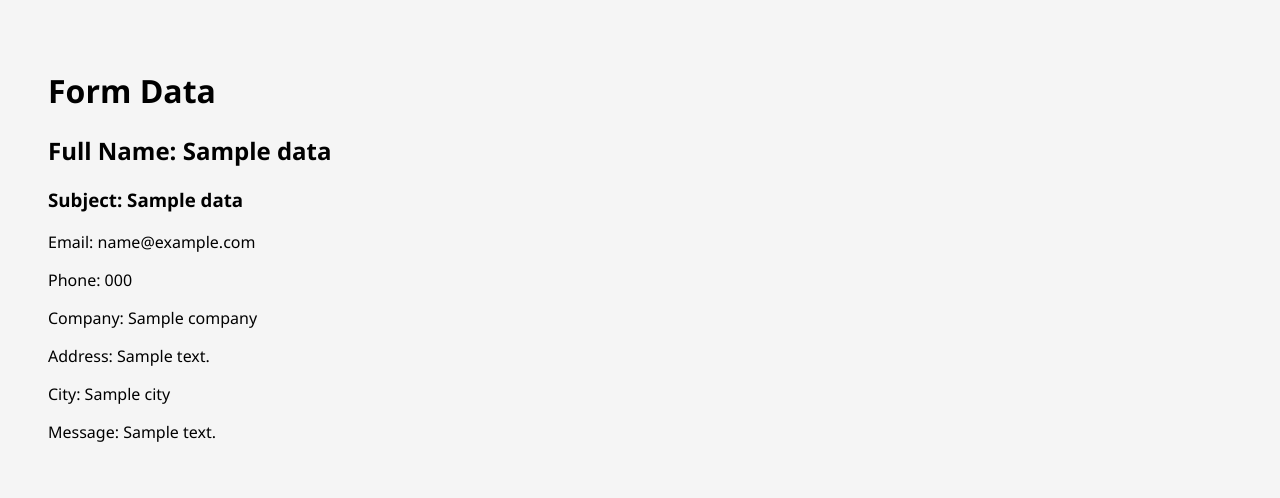
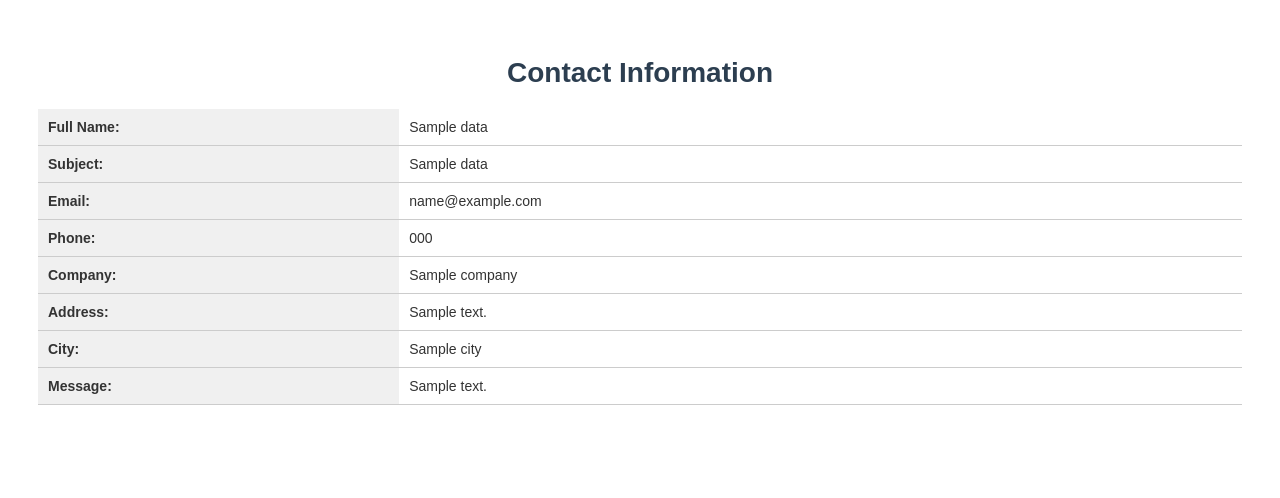
Before and after one commit to BahaaEldienZahi/gen_pdf, a Django app: template template/pdf_template.html in a window 1280 px wide. Shown: the top 498 px of the page. Run offline with Django 5.2, Linux system fonts and the light colour scheme; the template is opened without the code that fills it: most values are stand-ins (such as "Sample title", 1, 10 or a date in 2020).

Commit message:
modify in files

```diff
--- a/genpdf/views.py
+++ b/genpdf/views.py
@@ -14,7 +14,7 @@ def generate_pdf_view(request):
             data['name'] = full_name
             html = render_to_string('pdf_template.html', {'data': data})
             response = HttpResponse(content_type='application/pdf')
-            response['Content-Disposition'] = 'attachment; filename="form_data.pdf"'
+            response['Content-Disposition'] = f'attachment; filename="{data["name"]}.pdf"'
             pisa.CreatePDF(html, dest=response)
             return response
     else:
--- a/template/form.html
+++ b/template/form.html
@@ -6,6 +6,7 @@
     <meta charset="utf-8" />
     <title>Fill Form</title>
     <link rel="stylesheet" href="{% static 'css/style.css' %}" />
+    <meta name="viewport" content="width=device-width, initial-scale=1.0" />
   </head>
   <body>
     <h2 class="title">Fill this form to generate PDF</h2>
--- a/template/pdf_template.html
+++ b/template/pdf_template.html
@@ -1,20 +1,81 @@
-{% load static %}
 <!DOCTYPE html>
 <html>
   <head>
-    <meta charset="utf-8" />
+    <meta charset="UTF-8" />
     <title>PDF Output</title>
-    <link rel="stylesheet" href="{% static 'css/style.css' %}" />
+    <style>
+      body {
+        font-family: sans-serif;
+        font-size: 14px;
+        background-color: #fff;
+        padding: 30px;
+        color: #333;
+      }
+
+      h1 {
+        text-align: center;
+        margin-bottom: 20px;
+        color: #2c3e50;
+      }
+
+      table {
+        width: 100%;
+        border-collapse: collapse;
+        margin-top: 10px;
+      }
+
+      td {
+        padding: 10px;
+        border-bottom: 1px solid #ccc;
+      }
+
+      .label {
+        font-weight: bold;
+        background-color: #f0f0f0;
+        width: 30%;
+      }
+
+      .value {
+        width: 70%;
+      }
+    </style>
   </head>
   <body>
-    <h1>Form Data</h1>
-    <h2>Full Name: {{ data.name }}</h2>
-    <h3>Subject: {{ data.subject }}</h3>
-    <p>Email: {{ data.email }}</p>
-    <p>Phone: {{ data.phone }}</p>
-    <p>Company: {{ data.company }}</p>
-    <p>Address: {{ data.address }}</p>
-    <p>City: {{ data.city }}</p>
-    <p>Message: {{ data.message }}</p>
+    <h1>Contact Information</h1>
+
+    <table>
+      <tr>
+        <td class="label">Full Name:</td>
+        <td class="value">{{ data.name }}</td>
+      </tr>
+      <tr>
+        <td class="label">Subject:</td>
+        <td class="value">{{ data.subject }}</td>
+      </tr>
+      <tr>
+        <td class="label">Email:</td>
+        <td class="value">{{ data.email }}</td>
+      </tr>
+      <tr>
+        <td class="label">Phone:</td>
+        <td class="value">{{ data.phone }}</td>
+      </tr>
+      <tr>
+        <td class="label">Company:</td>
+        <td class="value">{{ data.company }}</td>
+      </tr>
+      <tr>
+        <td class="label">Address:</td>
+        <td class="value">{{ data.address }}</td>
+      </tr>
+      <tr>
+        <td class="label">City:</td>
+        <td class="value">{{ data.city }}</td>
+      </tr>
+      <tr>
+        <td class="label">Message:</td>
+        <td class="value">{{ data.message }}</td>
+      </tr>
+    </table>
   </body>
 </html>
```
